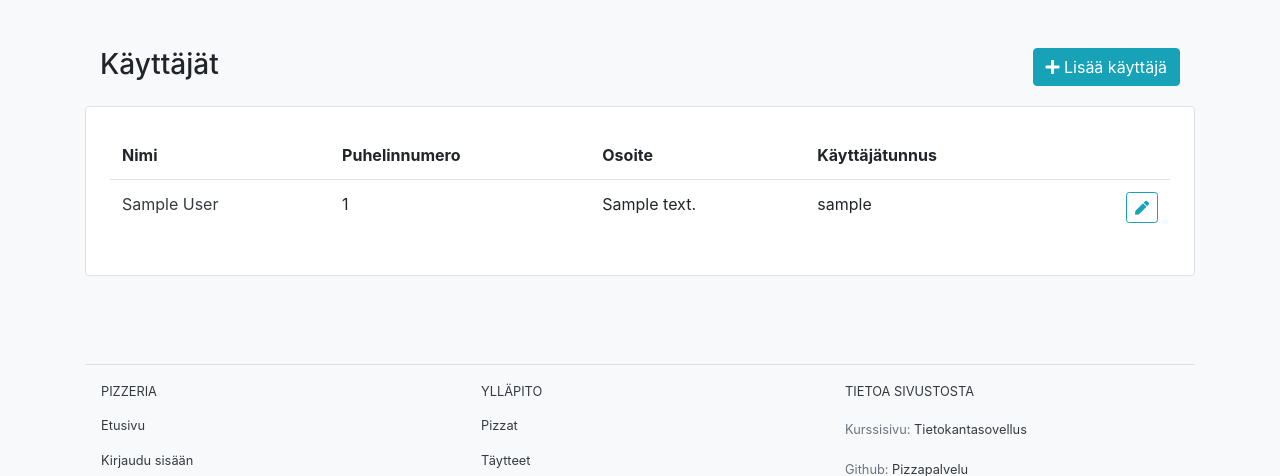
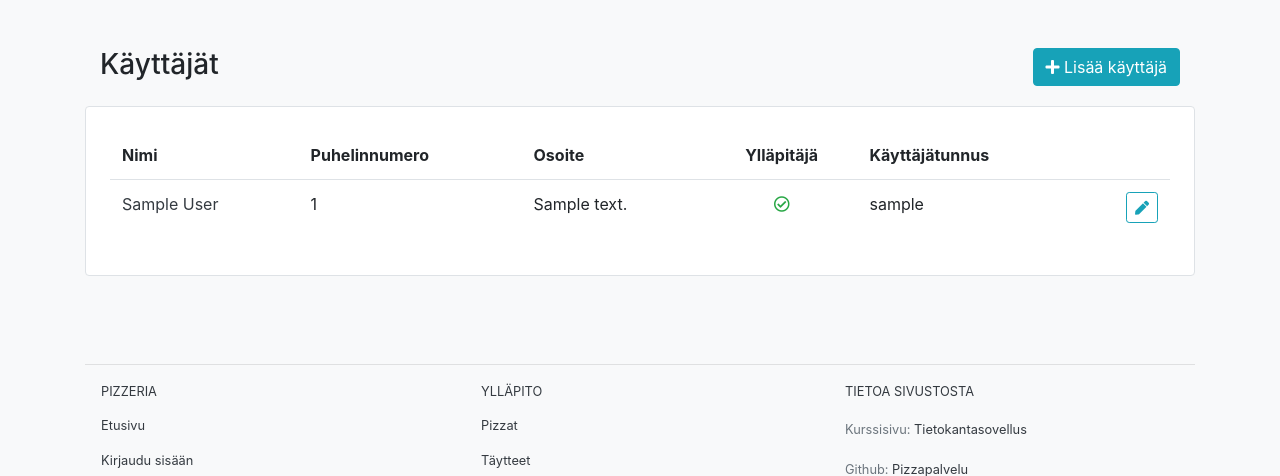
Before and after one commit to juissijohtaja/Pizzapalvelu, a Flask app: page /kayttajat/ in a window 1280 px wide. Shown: the part 104-580 px from the top of the page. Run offline with Flask 2, Linux system fonts and the light colour scheme; a user stored in the database is signed in; tables that the repository leaves empty hold one stand-in row (values such as "Sample post"); some libraries are stand-ins or nearby versions; some web fonts are replaced.

Commit message:
orders, users list

```diff
--- a/application/templates/users/list.html
+++ b/application/templates/users/list.html
@@ -18,15 +18,23 @@
             <th>Nimi</th>
             <th>Puhelinnumero</th>
             <th>Osoite</th>
+            <th class="text-center">Ylläpitäjä</th>
             <th>Käyttäjätunnus</th>
             <th></th>
           </tr>
         </thead>
         {% for user in users %}
-        <tr class="border-top">
+          <tr class="border-top">
             <td><a class="text-dark" title="{{ user.name }}" href="{{ url_for('user_get_item', user_id=user.id) }}">{{ user.name }}</a></td>
             <td>{{ user.phone }}</td>
             <td>{{ user.address }}</td>
+            <td class="text-center">
+              {% if user.admin %}
+                <i class="far fa-check-circle text-success"></i>
+              {% else %}
+                <i class="far fa-times-circle text-danger"></i>
+              {% endif %}
+            </td>
             <td>{{ user.username }}</td>
             <td class="text-right">
               <a class="btn btn-sm btn-outline-info" role="button" title="Muokkaa" href="{{ url_for('user_get_item', user_id=user.id) }}"><i class="fas fa-pen"></i></a>
```
Also changed, not shown: application/templates/orders/list.html (+10 -8 lines).
